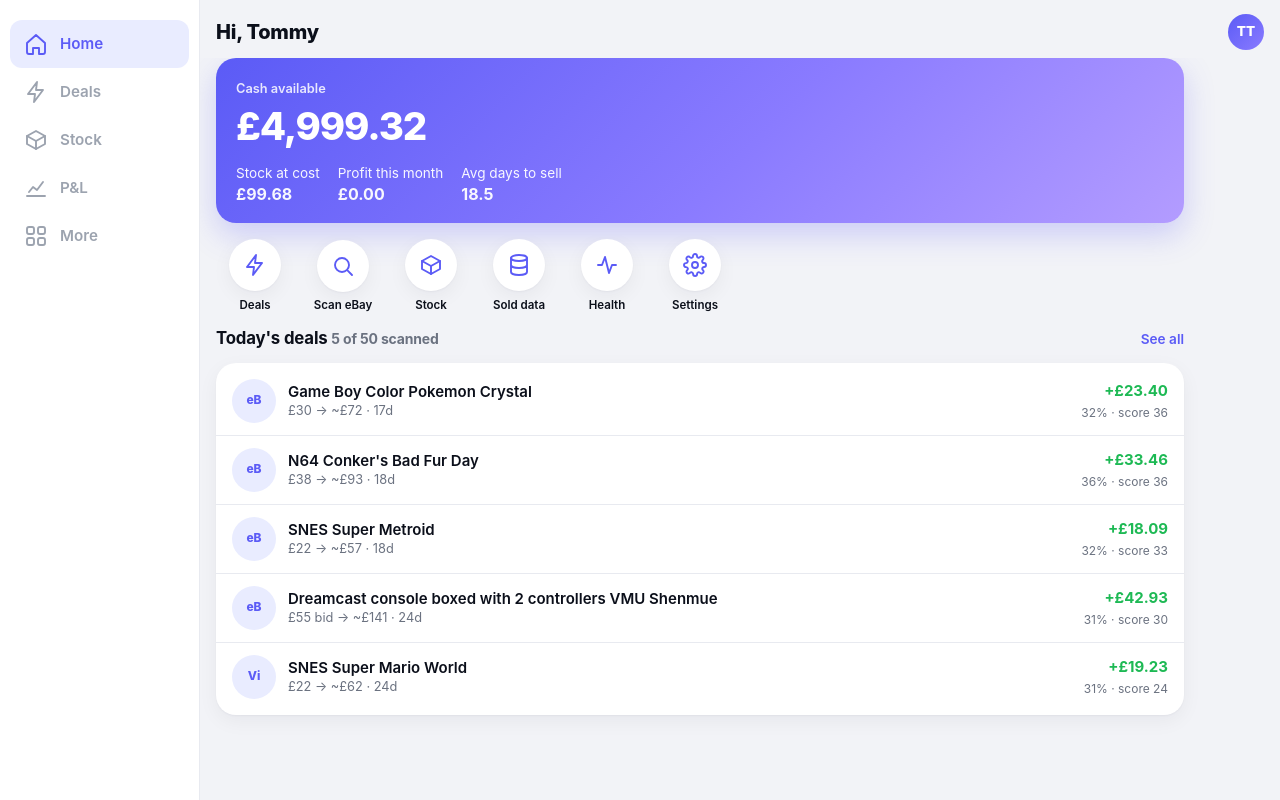
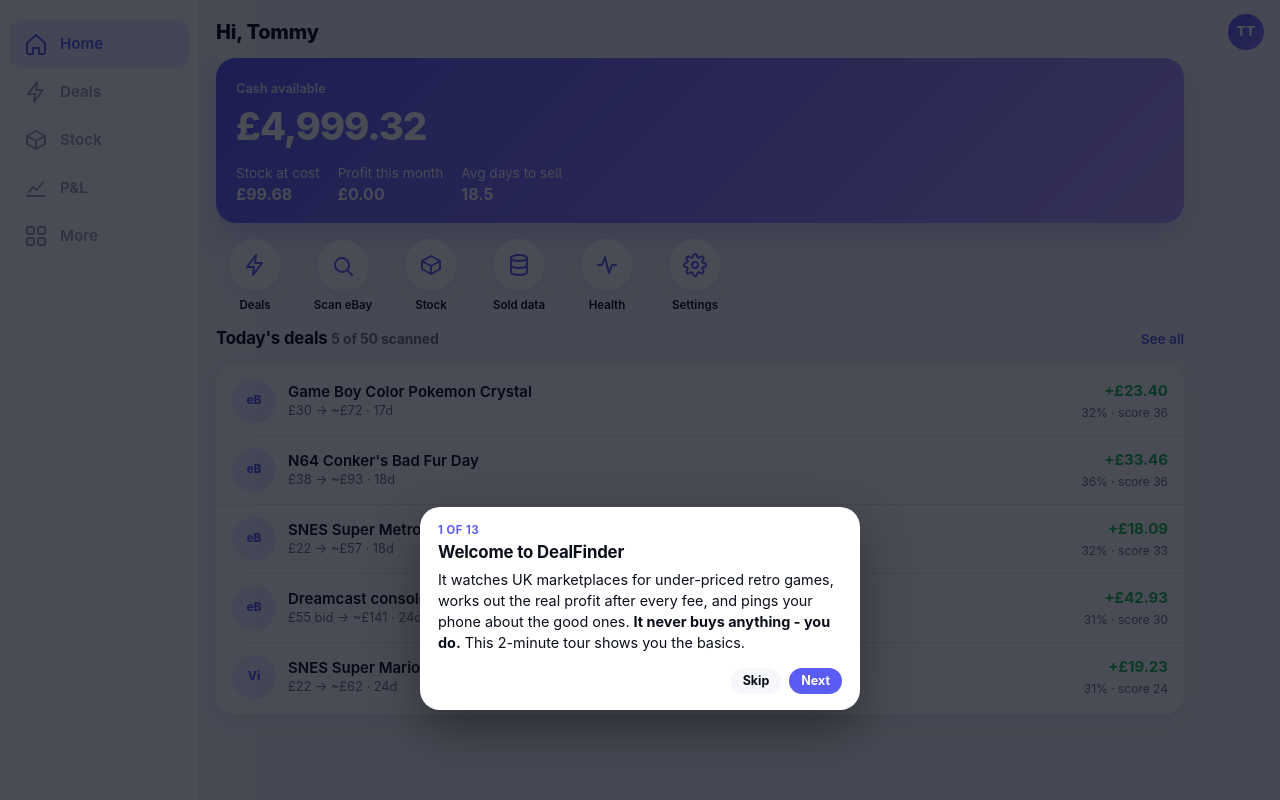
Before and after one commit to tommystradingcoltd-bot/tommys-501, a FastAPI app: page / in a window 1280 px wide. Run offline with FastAPI, Linux system fonts and the light colour scheme; data comes from the database, SQL or seed files in the repository; data that the repository does not hold is empty; some libraries are stand-ins or nearby versions.

Commit message:
First-run walkthrough: 13-step spotlight tour across pages, finishes with 'I understand the basics'
Co-Authored-By: Claude Fable 5.1 <noreply@anthropic.com>
Claude-Session: https://claude.ai/code/session_01WCXmDSgA9FUG2y9qXKv8g8

```diff
--- a/app/settings_store.py
+++ b/app/settings_store.py
@@ -42,6 +42,7 @@ DEFAULT_SETTINGS: dict[str, Any] = {
     "clone_rule": {"months": 3, "min_margin": 0.30, "max_avg_days": 30},
     "monthly_buying_capacity": 4000.0,     # £ of stock one person can buy/test/list per month (projections cap)
     "demo_history_loaded": False,
+    "walkthrough_done": False,
 }
 
 # key, group, label, value, unit, notes
--- a/app/web/static/app.css
+++ b/app/web/static/app.css
@@ -85,3 +85,9 @@ table{width:100%;border-collapse:collapse;font-size:.85rem}th{text-align:left;co
 .uppercase{text-transform:uppercase}.leading-tight{line-height:1.25}.underline{text-decoration:underline}.whitespace-pre-wrap{white-space:pre-wrap}.cursor-pointer{cursor:pointer}.overflow-x-auto{overflow-x:auto}.h-24{height:6rem}.rounded{border-radius:8px}
 .bg-amber-50{background:var(--amber-soft)}.bg-green-50{background:var(--green-soft)}.border-t{border-top:1px solid var(--line)}.border-b{border-bottom:1px solid var(--line)}
 .av svg{width:22px;height:22px;stroke:currentColor;fill:none;stroke-width:1.9;stroke-linecap:round;stroke-linejoin:round}
+/* walkthrough */
+.tour-overlay{position:fixed;inset:0;z-index:100;transition:background .2s}
+.tour-spot{position:fixed;z-index:101;border-radius:16px;box-shadow:0 0 0 9999px rgba(5,8,20,.72);pointer-events:none;transition:all .25s ease}
+.tour-tip{position:fixed;z-index:102;left:16px;right:16px;max-width:440px;margin:0 auto;background:var(--surface);color:var(--text);border-radius:var(--radius);padding:16px 18px;box-shadow:0 20px 50px rgba(0,0,0,.35)}
+.tour-tip h3{font-size:1.05rem;margin:2px 0 6px}.tour-tip p{margin:0;font-size:.9rem;line-height:1.45;color:var(--text)}.tour-tip .tour-progress{font-size:.7rem;font-weight:700;color:var(--brand);text-transform:uppercase;letter-spacing:.05em}
+.tour-btns{display:flex;gap:8px;align-items:center;margin-top:14px}
--- /dev/null
+++ b/app/web/static/tour.js
@@ -0,0 +1,109 @@
+/* DealFinder first-run walkthrough. Vanilla JS, no dependencies.
+   Steps live on several pages; progress is kept in sessionStorage so the tour survives navigation.
+   Finishing (or skipping) POSTs /walkthrough/done so it never shows again; More -> "Show walkthrough again" resets it. */
+(function () {
+  const STEPS = [
+    { page: "/", target: null, title: "Welcome to DealFinder",
+      body: "It watches UK marketplaces for under-priced retro games, works out the real profit after every fee, and pings your phone about the good ones. <b>It never buys anything - you do.</b> This 2-minute tour shows you the basics." },
+    { page: "/", target: "[data-tour=hero]", title: "Your money at a glance",
+      body: "Cash available is your stock capital minus what you've bought plus what you've sold. Underneath: stock at cost, this month's realised profit and your average days to sell." },
+    { page: "/", target: "[data-tour=actions]", title: "Quick actions",
+      body: "Shortcuts for the things you do most. <b>Scan eBay</b> runs a search right now instead of waiting for the schedule." },
+    { page: "/", target: "[data-tour=deals]", title: "Today's deals",
+      body: "Each row is one listing the system thinks is worth buying. Left: where it is. Right: the <b>net profit it predicts</b> and the margin. Tap a row for the full maths." },
+    { page: "/", target: "[data-tour=tabbar]", title: "Five places to go",
+      body: "Home, Deals, Stock, P&amp;L and More. That's the whole app. Let's look at Deals next." },
+    { page: "/deals", target: "[data-tour=chips]", title: "Filter and sort",
+      body: "Chips filter by source, sort by score, profit, margin, speed or distance, and switch between open, watched, bought and passed deals. The last chip reveals listings the rules rejected, so you can see why." },
+    { page: "/deals", target: "[data-tour=deals] .row", title: "Open a deal",
+      body: "Tap any row to see the full breakdown. We'll open the top one now." , openFirstRow: true },
+    { page: "DEAL", target: "[data-tour=hero]", title: "Predicted profit",
+      body: "Green means the rules say buy. The number is what's left after buyer fees, postage or the collection trip, selling fees, packaging and a returns reserve." },
+    { page: "DEAL", target: "[data-tour=decide]", title: "Your decision, not the app's",
+      body: "<b>Open listing</b> takes you to the marketplace where you buy by hand. Then tap <b>Bought</b> - it becomes stock with a SKU. <b>Pass</b> hides it; <b>Watch</b> keeps it around." },
+    { page: "DEAL", target: "[data-tour=money]", title: "Every line of the maths",
+      body: "Landed cost, expected sale price (with how many sold recently and how sure the model is), each fee, and which rule tier applied. If a number looks wrong, the fee tables are in Settings." },
+    { page: "/inventory", target: "[data-tour=chips]", title: "Stock moves through stages",
+      body: "In transit → testing → ready to photograph → listed → sold → shipped. Open an item to fill in the testing checklist, generate the listing, print a SKU label and record the sale." },
+    { page: "/more", target: "[data-tour=more]", title: "Everything else",
+      body: "<b>Health</b> shows each source and tells you when a site needs you to log in. <b>Settings</b> holds the deal rules, fee tables (all marked VERIFY until you check them), your base location and notifications. <b>Sold data</b> is where you upload Terapeak CSVs to sharpen valuations." },
+    { page: "/more", target: null, title: "You're set", final: true,
+      body: "Your first-week checklist:<ul style='margin:.5rem 0 0 1.1rem;padding:0'><li>Set your base postcode in Settings</li><li>Verify the fee and postage defaults</li><li>Install the ntfy app and paste your topic in .env</li><li>Upload a Terapeak CSV for your main platforms</li></ul>Everything is in SETUP_CHECKLIST.md. You can replay this tour from More." },
+  ];
+  const KEY = "df_tour_step", DEAL_KEY = "df_tour_deal";
+  const body = document.body;
+  if (body.dataset.tour !== "on") return;
+  let step = parseInt(sessionStorage.getItem(KEY) || "0", 10);
+  if (isNaN(step) || step < 0 || step >= STEPS.length) step = 0;
+
+  function pageFor(s) { return s.page === "DEAL" ? (sessionStorage.getItem(DEAL_KEY) || "/deals") : s.page; }
+  function onRightPage(s) {
+    const want = pageFor(s);
+    if (s.page === "DEAL") return /^\/deals\/\d+/.test(location.pathname);
+    return location.pathname === want;
+  }
+  function go(n) {
+    step = n;
+    sessionStorage.setItem(KEY, String(step));
+    const s = STEPS[step];
+    if (!onRightPage(s)) { location.href = pageFor(s); return; }
+    render();
+  }
+  function finish() {
+    sessionStorage.removeItem(KEY); sessionStorage.removeItem(DEAL_KEY);
+    fetch("/walkthrough/done", { method: "POST" }).finally(() => { teardown(); body.dataset.tour = "off"; });
+  }
+
+  // --- overlay ---------------------------------------------------------
+  let overlay, spot, tip;
+  function build() {
+    overlay = document.createElement("div"); overlay.className = "tour-overlay";
+    spot = document.createElement("div"); spot.className = "tour-spot";
+    tip = document.createElement("div"); tip.className = "tour-tip";
+    document.body.append(overlay, spot, tip);
+    window.addEventListener("resize", render);
+  }
+  function teardown() { [overlay, spot, tip].forEach(e => e && e.remove()); window.removeEventListener("resize", render); }
+  function render() {
+    if (!overlay) build();
+    const s = STEPS[step];
+    const el = s.target ? document.querySelector(s.target) : null;
+    if (el) {
+      el.scrollIntoView({ block: "center", behavior: "instant" });
+      const r = el.getBoundingClientRect(), pad = 8;
+      spot.style.display = "block";
+      Object.assign(spot.style, { top: (r.top - pad) + "px", left: (r.left - pad) + "px", width: (r.width + 2 * pad) + "px", height: (r.height + 2 * pad) + "px" });
+      overlay.style.background = "transparent";
+      const below = r.bottom + 16, spaceBelow = window.innerHeight - r.bottom;
+      tip.style.top = (spaceBelow > 260 || r.top < 200) ? Math.min(below, window.innerHeight - 240) + "px" : Math.max(16, r.top - 16 - 230) + "px";
+      tip.style.bottom = "auto";
+    } else {
+      spot.style.display = "none";
+      overlay.style.background = "rgba(5,8,20,.72)";
+      tip.style.top = "auto"; tip.style.bottom = "90px";
+    }
+    tip.innerHTML =
+      `<div class="tour-progress">${step + 1} of ${STEPS.length}</div><h3>${s.title}</h3><p>${s.body}</p>` +
+      `<div class="tour-btns">` +
+      (step > 0 ? `<button class="btn btn-grey btn-sm" data-act="back">Back</button>` : `<span></span>`) +
+      `<span style="flex:1"></span>` +
+      (s.final ? `<button class="btn btn-green" data-act="done">I understand the basics</button>`
+               : `<button class="btn btn-grey btn-sm" data-act="skip">Skip</button><button class="btn btn-primary btn-sm" data-act="next">Next</button>`) +
+      `</div>`;
+    tip.querySelectorAll("[data-act]").forEach(b => b.addEventListener("click", () => {
+      const act = b.dataset.act;
+      if (act === "back") go(step - 1);
+      else if (act === "skip" || act === "done") finish();
+      else if (act === "next") {
+        if (s.openFirstRow) {
+          const row = document.querySelector("[data-tour=deals] .row[href]");
+          sessionStorage.setItem(DEAL_KEY, row ? row.getAttribute("href") : "/deals/1");
+        }
+        go(step + 1);
+      }
+    }));
+  }
+  const s = STEPS[step];
+  if (!onRightPage(s)) { if (step === 0) { /* first open on another page: start from home */ sessionStorage.setItem(KEY, "0"); } location.href = pageFor(s); return; }
+  render();
+})();
--- a/app/web/templates/base.html
+++ b/app/web/templates/base.html
@@ -8,7 +8,7 @@
 <link rel="stylesheet" href="/static/app.css">
 <script src="https://unpkg.com/htmx.org@1.9.12" defer></script>
 </head>
-<body>
+<body data-tour="{{ 'on' if tour_pending() else 'off' }}">
 {% set p = request.url.path %}
 {% macro icon(name) -%}
 {% if name == 'home' %}<svg viewBox="0 0 24 24"><path d="M3 11l9-8 9 8v9a2 2 0 0 1-2 2h-4v-6H9v6H5a2 2 0 0 1-2-2z"/></svg>
@@ -27,7 +27,7 @@
 {% elif name == 'back' %}<svg viewBox="0 0 24 24" width="20" height="20" fill="none" stroke="currentColor" stroke-width="2" stroke-linecap="round" stroke-linejoin="round"><path d="M15 18l-6-6 6-6"/></svg>
 {% endif %}
 {%- endmacro %}
-<nav class="tabbar">
+<nav class="tabbar" data-tour="tabbar">
   <a class="brand" href="/">DealFinder</a>
   <a href="/" class="{{ 'active' if p == '/' }}">{{ icon('home') }}Home</a>
   <a href="/deals" class="{{ 'active' if p.startswith('/deals') }}">{{ icon('deals') }}Deals</a>
@@ -43,5 +43,6 @@
 <main class="wrap space-y-3">
 {% block content %}{% endblock %}
 </main>
+<script src="/static/tour.js" defer></script>
 </body>
 </html>
--- a/app/web/templates/deal_detail.html
+++ b/app/web/templates/deal_detail.html
@@ -1,5 +1,5 @@
 {% extends "base.html" %}{% block title %}Deal {{ deal.id }} - DealFinder{% endblock %}{% block back %}/deals{% endblock %}{% block page_title %}Deal{% endblock %}{% block content %}
-<div class="hero" style="{{ 'background:linear-gradient(135deg,#1db954,#4fd37a)' if deal.should_alert else ('background:linear-gradient(135deg,#6b7280,#9ca3af)' if deal.net_profit > 0 else 'background:linear-gradient(135deg,#e5484d,#f08a8d)') }}">
+<div class="hero" data-tour="hero" style="{{ 'background:linear-gradient(135deg,#1db954,#4fd37a)' if deal.should_alert else ('background:linear-gradient(135deg,#6b7280,#9ca3af)' if deal.net_profit > 0 else 'background:linear-gradient(135deg,#e5484d,#f08a8d)') }}">
   <div class="label">Predicted net profit · score {{ deal.score|round|int }} · {{ deal.status }}</div>
   <div class="big">{{ deal.net_profit|money }}</div>
   <div class="sub"><div>Margin<b>{{ deal.net_margin|pct }}</b></div><div>ROI<b>{{ deal.roi|pct }}</b></div><div>Days to sell<b>{{ deal.est_days_to_sell }}</b></div><div>Buy<b>{{ deal.buy_price|money }}</b></div></div>
@@ -12,7 +12,7 @@
     {% if deal.check_manually %}<span class="pill pill-amber">check manually</span>{% endif %}{% if deal.capital_warning %}<span class="pill pill-red">below cash reserve</span>{% endif %}
     {% if deal.skip_reason %}<span class="pill pill-grey">{{ deal.skip_reason[:70] }}</span>{% endif %}
   </div>
-  <div class="grid grid-cols-2 gap-2 mt-3">
+  <div class="grid grid-cols-2 gap-2 mt-3" data-tour="decide">
     <a href="{{ listing.url }}" target="_blank" rel="noopener" class="btn btn-primary btn-block">Open listing</a>
     <form method="post" action="/deals/{{ deal.id }}/decide"><input type="hidden" name="action" value="bought"><button class="btn btn-green btn-block">Bought</button></form>
     <form method="post" action="/deals/{{ deal.id }}/decide"><input type="hidden" name="action" value="pass"><button class="btn btn-grey btn-block">Pass</button></form>
@@ -22,7 +22,7 @@
   <form method="post" action="/deals/{{ deal.id }}/decide" class="flex gap-2 items-end mt-2"><input type="hidden" name="action" value="bought"><label class="flex-1">Paid a different price?<input name="actual_price" type="number" step="0.01" placeholder="£"></label><button class="btn btn-green">Bought at this price</button></form>
 </div>
 <div class="section"><h2>Money</h2></div>
-<div class="card">
+<div class="card" data-tour="money">
   <div class="kv"><span class="k">Buy price</span><span class="v">{{ deal.buy_price|money }}</span></div>
   <div class="kv"><span class="k">Buyer fees</span><span class="v">{{ deal.buyer_fees|money }}</span></div>
   <div class="kv"><span class="k">{{ 'Collection trip' if deal.collection_only else 'Inbound postage' }}{% if deal.collection_only and deal.distance_miles is not none %} ({{ deal.distance_miles|round|int }} mi each way){% endif %}</span><span class="v">{{ deal.inbound_cost|money }}</span></div>
--- a/app/web/templates/deals.html
+++ b/app/web/templates/deals.html
@@ -1,4 +1,5 @@
 {% extends "base.html" %}{% block title %}Deals - DealFinder{% endblock %}{% block page_title %}Deals{% endblock %}{% block content %}
+<div data-tour="chips">
 {% set base = '/deals?status=' ~ status ~ ('&show_all=1' if show_all else '') %}
 <div class="chips">
   <a href="{{ base }}&sort={{ sort }}" class="chip {{ 'on' if not source }}">All sources</a>
@@ -11,6 +12,7 @@
   {% for k, l in [('open','Open'),('watching','Watching'),('bought','Bought'),('passed','Passed'),('expired','Expired'),('all','Everything')] %}<a href="/deals?status={{ k }}&sort={{ sort }}&source={{ source }}{{ '&show_all=1' if show_all }}" class="chip {{ 'on' if status == k }}">{{ l }}</a>{% endfor %}
   <a href="/deals?status={{ status }}&sort={{ sort }}&source={{ source }}{{ '' if show_all else '&show_all=1' }}" class="chip {{ 'on' if show_all }}">{{ 'Hiding non-alerts' if not show_all else 'Showing non-alerts' }}</a>
 </div>
+</div>
 <details class="card" style="padding:10px 16px"><summary class="text-sm font-semibold cursor-pointer">More filters</summary>
 <form method="get" class="grid grid-cols-2 md:grid-cols-4 gap-2 mt-2 items-end text-sm">
   <input type="hidden" name="sort" value="{{ sort }}"><input type="hidden" name="source" value="{{ source }}"><input type="hidden" name="status" value="{{ status }}">{% if show_all %}<input type="hidden" name="show_all" value="1">{% endif %}
@@ -20,5 +22,5 @@
   <button class="btn btn-primary">Apply</button>
 </form></details>
 <div class="section"><h2>{{ deals|length }} deals</h2></div>
-<div class="card flush">{% for d in deals %}{% include "_deal_row.html" %}{% else %}<div class="row"><div class="body muted">Nothing matches these filters.</div></div>{% endfor %}</div>
+<div class="card flush" data-tour="deals">{% for d in deals %}{% include "_deal_row.html" %}{% else %}<div class="row"><div class="body muted">Nothing matches these filters.</div></div>{% endfor %}</div>
 {% endblock %}
--- a/app/web/templates/home.html
+++ b/app/web/templates/home.html
@@ -1,10 +1,10 @@
 {% extends "base.html" %}{% block title %}Home - DealFinder{% endblock %}{% block page_title %}Hi, Tommy{% endblock %}{% block content %}
-<div class="hero">
+<div class="hero" data-tour="hero">
   <div class="label">Cash available</div>
   <div class="big">{{ cash|money }}</div>
   <div class="sub"><div>Stock at cost<b>{{ stock_value|money }}</b></div><div>Profit this month<b>{{ month_profit|money }}</b></div><div>Avg days to sell<b>{{ avg_days if avg_days is not none else '-' }}</b></div></div>
 </div>
-<div class="actions">
+<div class="actions" data-tour="actions">
   <a href="/deals"><span class="ic">{{ icon('deals') }}</span>Deals</a>
   <form method="post" action="/sources/ebay/run"><button type="submit"><span class="ic">{{ icon('scan') }}</span>Scan eBay</button></form>
   <a href="/inventory"><span class="ic">{{ icon('stock') }}</span>Stock</a>
@@ -24,7 +24,7 @@
   </div>{% endfor %}
 </div>{% endif %}
 <div class="section"><h2>Today's deals <span class="muted text-sm">{{ stats.alerted }} of {{ stats.total }} scanned</span></h2><a href="/deals">See all</a></div>
-<div class="card flush">
+<div class="card flush" data-tour="deals">
   {% for d in deals %}{% include "_deal_row.html" %}{% else %}<div class="row"><div class="body muted">No open deals yet. Sources poll on their schedule - check Health.</div></div>{% endfor %}
 </div>
 {% if overdue %}
--- a/app/web/templates/inventory.html
+++ b/app/web/templates/inventory.html
@@ -1,7 +1,7 @@
 {% extends "base.html" %}{% block title %}Stock - DealFinder{% endblock %}{% block page_title %}Stock{% endblock %}
 {% block topbar_right %}<a href="/inventory/export.csv" class="btn btn-grey btn-sm">Export CSV</a>{% endblock %}{% block content %}
 {% set active = request.query_params.get('status', 'active') %}
-<div class="chips">
+<div class="chips" data-tour="chips">
   <a href="/inventory?status=active" class="chip {{ 'on' if active == 'active' }}">Active ({{ columns.in_transit|length + columns.testing|length + columns.ready_to_photograph|length + columns.listed|length }})</a>
   {% for s, items in columns.items() %}<a href="/inventory?status={{ s }}" class="chip {{ 'on' if active == s }}">{{ s.replace('_',' ')|capitalize }} ({{ items|length }})</a>{% endfor %}
 </div>
--- a/app/web/templates/more.html
+++ b/app/web/templates/more.html
@@ -1,8 +1,9 @@
 {% extends "base.html" %}{% block title %}More - DealFinder{% endblock %}{% block page_title %}More{% endblock %}{% block content %}
-<div class="card flush">
+<div class="card flush" data-tour="more">
   {% for href, ic, t, s in [('/projections','proj','Projections','Capital growth 3/6/12 months ahead'),('/insights','tips','Growth tips','Weekly insights and clone-readiness'),('/health','health','Health','Source status, jobs, recent pushes'),('/sold-data','data','Sold data','Upload Terapeak CSVs, see comps on file'),('/niches','niches','Niches','Search terms and niche configs'),('/settings','settings','Settings','Rules, fees, postage, location, sources, notifications')] %}
   <a href="{{ href }}" class="row"><div class="av">{{ icon(ic) }}</div><div class="body"><div class="t">{{ t }}</div><div class="s">{{ s }}</div></div><div class="amt muted">›</div></a>
   {% endfor %}
 </div>
+<form method="post" action="/walkthrough/restart" class="mt-3"><button class="btn btn-grey btn-block">Show the walkthrough again</button></form>
 <p class="text-xs muted">DealFinder never buys, bids or messages anyone. It only alerts.</p>
 {% endblock %}
```
Also changed, not shown: DECISIONS.md (+3 -0 lines), app/web/__init__.py (+12 -1 lines), app/web/routes/dashboard.py (+14 -0 lines), tests/test_web.py (+9 -0 lines), README.md.
